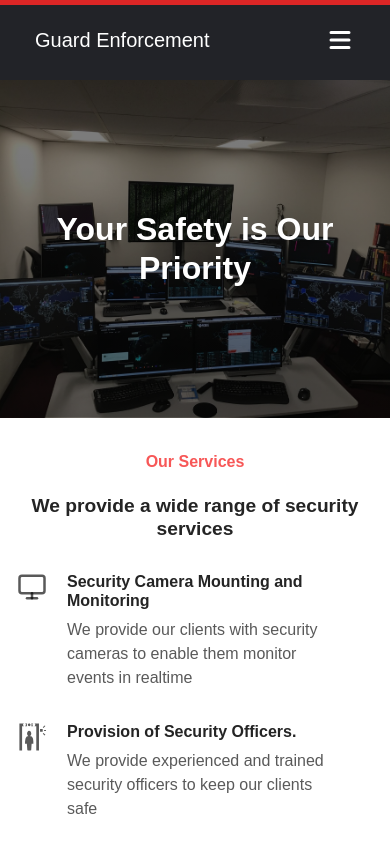
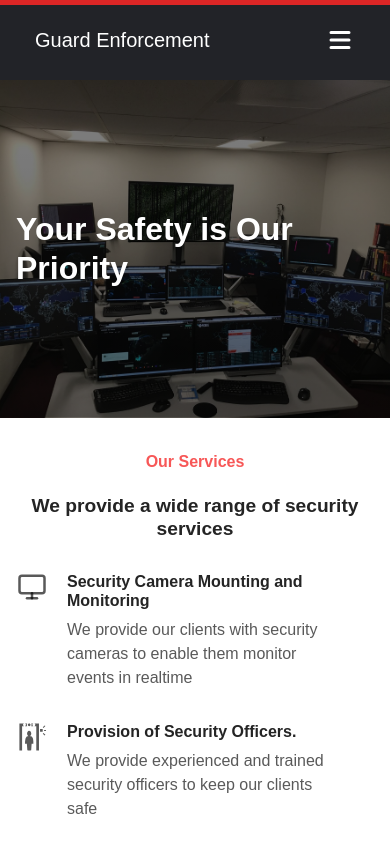
Before and after one commit to jofwitsolution/guard-enforcement-frontend, a React (Create React App) app: page /services in a window 390 px wide. Shown: the top 844 px of the page. Built offline with nearby package versions, Linux system fonts and the light colour scheme.

Commit message:
carousel

```diff
--- a/src/components/FullPageCarousel.js
+++ b/src/components/FullPageCarousel.js
@@ -43,7 +43,7 @@ const FullPageCarousel = () => {
       >
         <div className='text-white md:w-[70%] lg:w-[55%] mx-auto px-4 flex flex-col items-start justify-items-end'>
           <span
-            className={`text-[2rem] md:text-[4rem] text-center md:text-start leading-[1.2] font-bold md:mb-8`}
+            className={`text-[2rem] md:text-[4rem] text-start leading-[1.2] font-bold md:mb-8`}
           >
             Your Safety is Our Priority
           </span>
```
